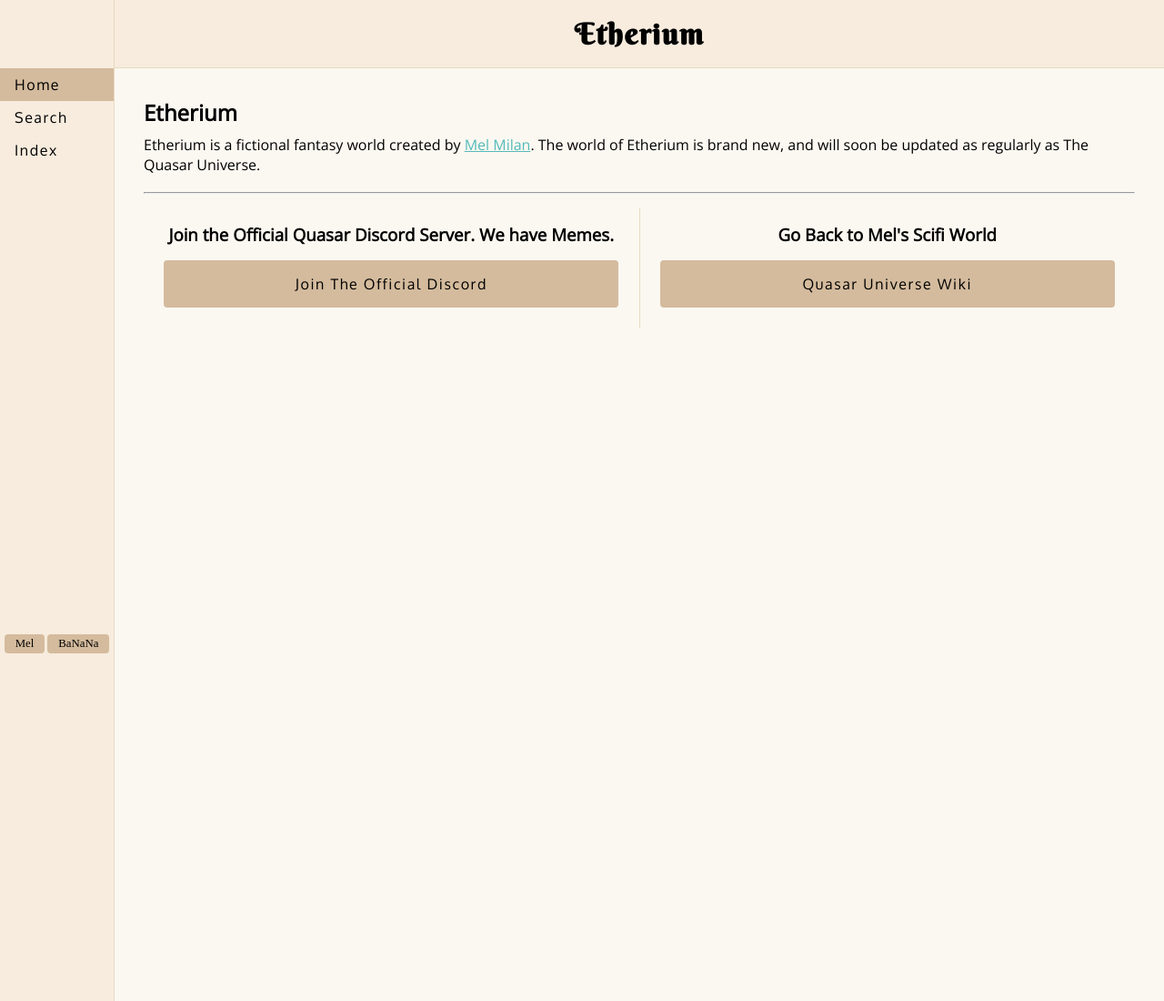
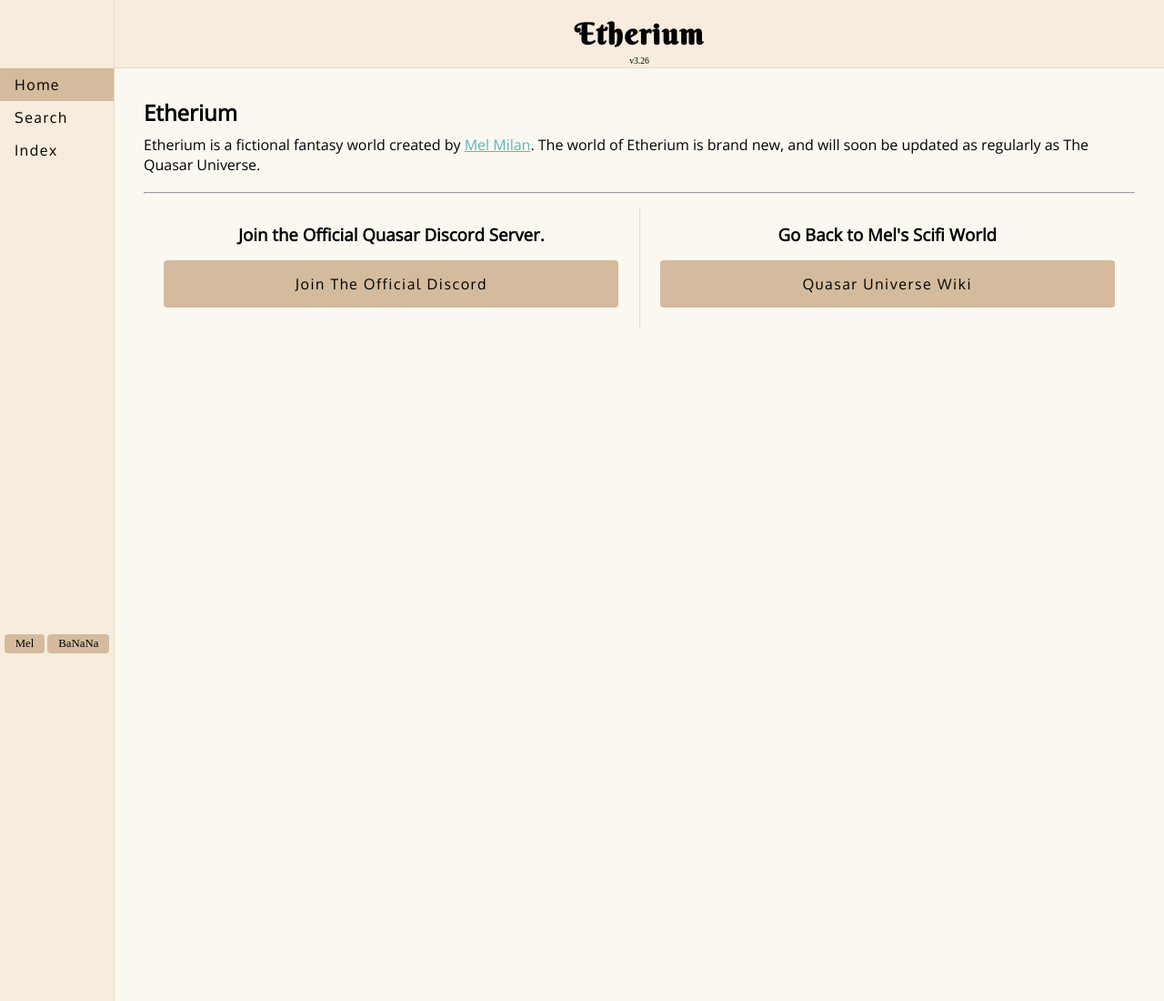
Before and after one commit to MaskedMel/maskedmel.github.io, a plain HTML site: page fantasy/fantasyhome.html in a window 1280 px wide. Shown: the top 1100 px of the page at 91% size. Drawn offline with nearby package versions, Linux system fonts and the light colour scheme; a web font is replaced by a local one.

Commit message:
Added A Version Number

```diff
--- a/fantasy/fantasyhome.html
+++ b/fantasy/fantasyhome.html
@@ -15,6 +15,7 @@
   <div class="pagecontainer">
     <div class="title">
       <h1>Etherium</h1>
+      <p class="version">v3.26</p>
     </div>
     <div class="sidenav">
       <div class="navcontainer">
@@ -38,7 +39,7 @@
       <hr class="indexsplittop">
       <div class="index-split">
         <div class="index-left">
-          <h3 class="index-split-title">Join the Official Quasar Discord Server. We have Memes.</h3>
+          <h3 class="index-split-title">Join the Official Quasar Discord Server.</h3>
           <a href="https://discord.gg/g7rRXdjz6M">Join The Official Discord</a>
         </div>
         <div class="index-right">
--- a/styles.css
+++ b/styles.css
@@ -65,6 +65,13 @@ hr {
   top: 0;
   background: var(--background);
   padding: .7rem;
+}
+
+.version {
+  position: absolute;
+  /* right: 4rem; */
+  bottom: .1rem;
+  font-size: .6rem;
 }
 
 .sidenav {
```
Also changed, not shown: fantasy/linkpage.html (+1 -0 lines), index.html (+1 -0 lines), linkpage.html (+1 -0 lines), novels.html (+1 -0 lines).
